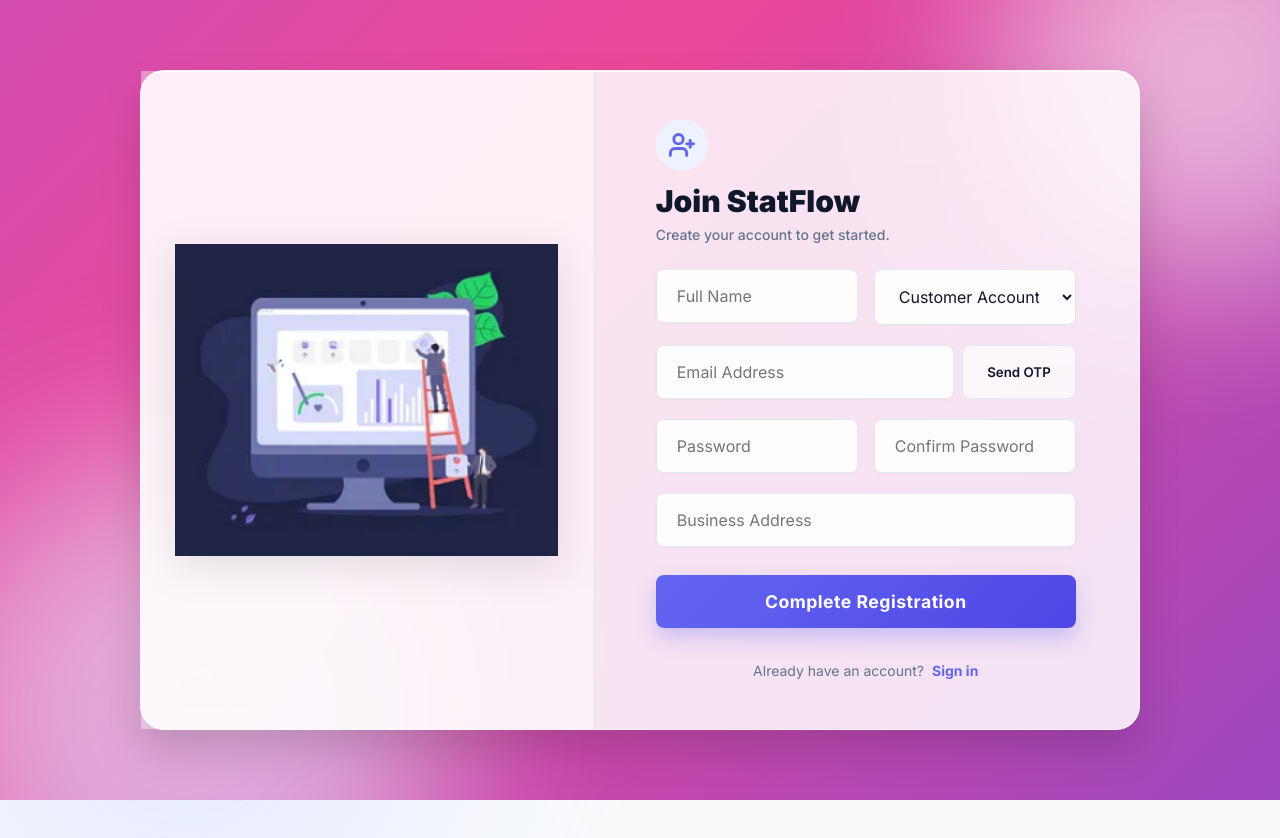
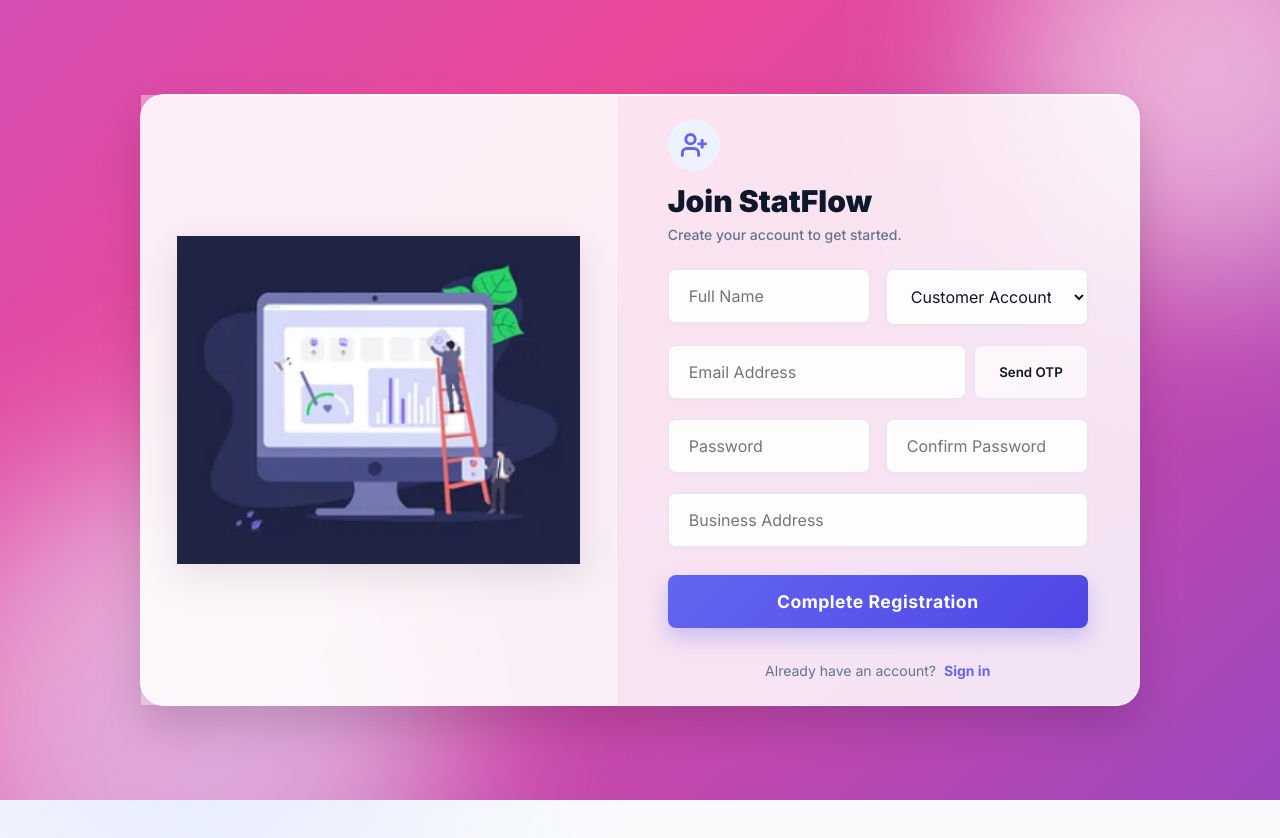
Before and after one commit to Tirth-1510/StatFlow, a React (Vite) app in the folder frontend/: page /register in a window 1280 px wide. Shown: the top 838 px of the page. Built offline with nearby package versions, Linux system fonts and the light colour scheme.

Commit message:
style: enforce strict absolute sizing and shrink inner padding to kill scrollbars entirely

```diff
--- a/frontend/src/pages/Login.jsx
+++ b/frontend/src/pages/Login.jsx
@@ -35,12 +35,12 @@ const Login = () => {
   };
 
   return (
-    <div className="auth-bg-animated flex items-center justify-center overflow-hidden" style={{ minHeight: '100vh', width: '100vw', margin: 0, padding: 0 }}>
+    <div className="auth-bg-animated overflow-hidden" style={{ height: '100vh', width: '100%' }}>
       <div className="bg-shape shape-1"></div>
       <div className="bg-shape shape-2"></div>
 
       {/* HYBRID SPLIT-SCREEN GLASS PANEL */}
-      <div className="glass-panel-pro flex flex-row overflow-hidden" style={{ maxWidth: '1000px', minHeight: '600px', height: 'auto', padding: 0, margin: '2rem' }}>
+      <div className="glass-panel-pro flex flex-row overflow-hidden" style={{ width: '95%', maxWidth: '1000px', minHeight: '500px', height: 'auto', maxHeight: '95vh', padding: 0, margin: 'auto' }}>
 
         {/* LEFT SIDE ILLUSTRATION (Hidden on mobile) */}
         <div style={{ flex: 1, backgroundColor: 'rgba(255, 255, 255, 0.4)', display: 'flex', alignItems: 'center', justifyContent: 'center', borderRight: '1px solid rgba(255,255,255,0.5)' }}>
--- a/frontend/src/pages/Register.jsx
+++ b/frontend/src/pages/Register.jsx
@@ -70,12 +70,12 @@ const Register = () => {
   };
 
   return (
-    <div className="auth-bg-animated flex flex-col items-center justify-center overflow-hidden" style={{ minHeight: '100vh', width: '100vw', margin: 0, padding: '1rem' }}>
+    <div className="auth-bg-animated overflow-hidden" style={{ height: '100vh', width: '100%' }}>
       <div className="bg-shape shape-1"></div>
       <div className="bg-shape shape-2"></div>
 
       {/* HYBRID SPLIT-SCREEN GLASS PANEL */}
-      <div className="glass-panel-pro flex flex-row overflow-hidden" style={{ width: '100%', maxWidth: '1000px', minHeight: '650px', height: 'auto', padding: 0, margin: 0 }}>
+      <div className="glass-panel-pro flex flex-row overflow-hidden" style={{ width: '95%', maxWidth: '1000px', minHeight: '600px', height: 'auto', maxHeight: '95vh', padding: 0, margin: 'auto' }}>
 
         {/* LEFT SIDE ILLUSTRATION */}
         <div style={{ flex: 1, backgroundColor: 'rgba(255, 255, 255, 0.4)', display: 'flex', alignItems: 'center', justifyContent: 'center', borderRight: '1px solid rgba(255,255,255,0.5)' }}>
@@ -83,7 +83,7 @@ const Register = () => {
         </div>
 
         {/* RIGHT SIDE FORM */}
-        <div className="flex-col justify-center" style={{ flex: 1, padding: '3rem', overflow: 'hidden' }}>
+        <div className="flex-col justify-center" style={{ flex: 1, padding: '1.5rem', overflow: 'hidden' }}>
           <div className="w-full relative z-10" style={{ maxWidth: '420px', margin: '0 auto' }}>
 
             <div className="mb-2" style={{ background: 'var(--color-primary-faint)', padding: '0.75rem', borderRadius: '50%', display: 'inline-flex' }}>
```
